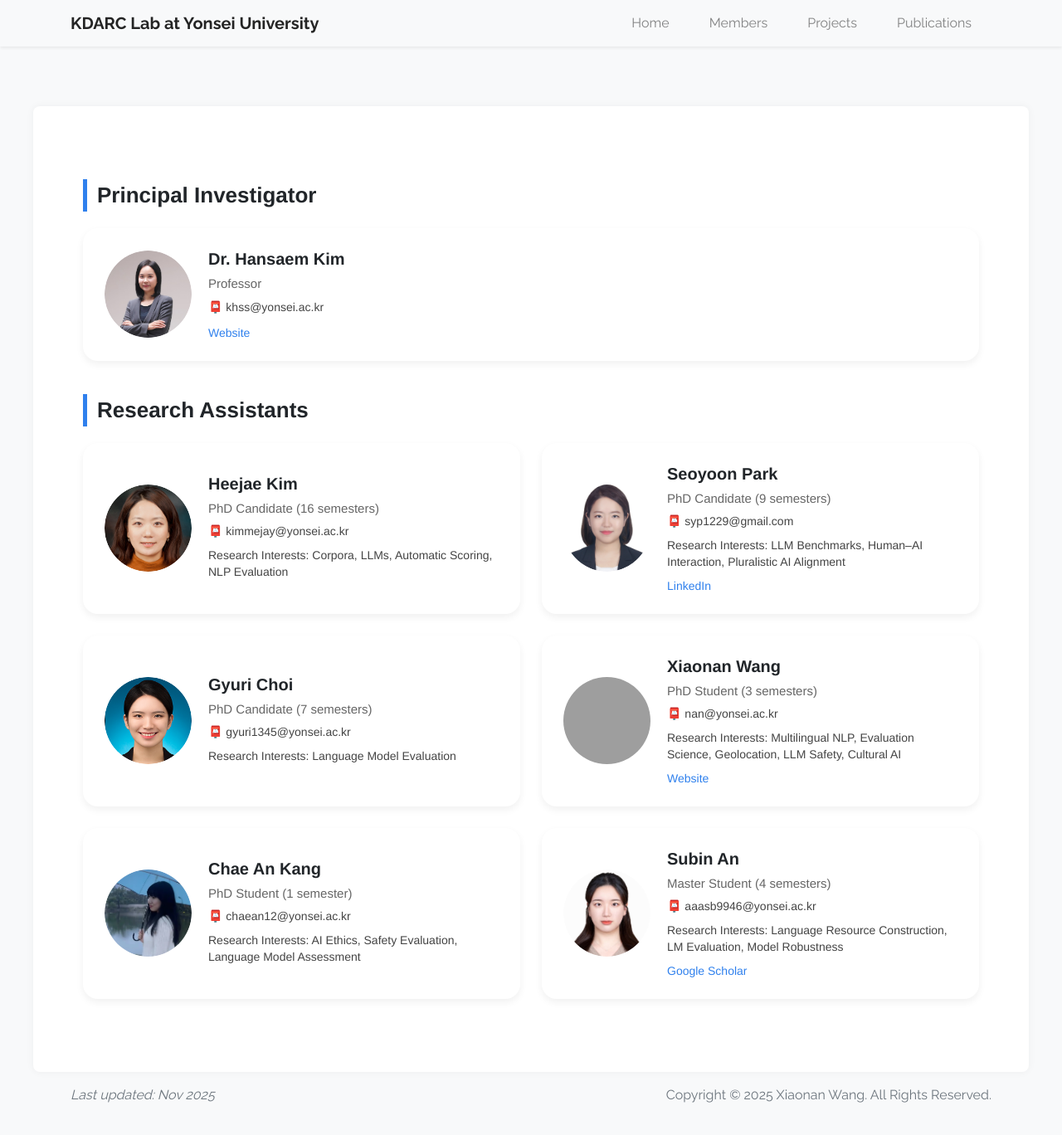
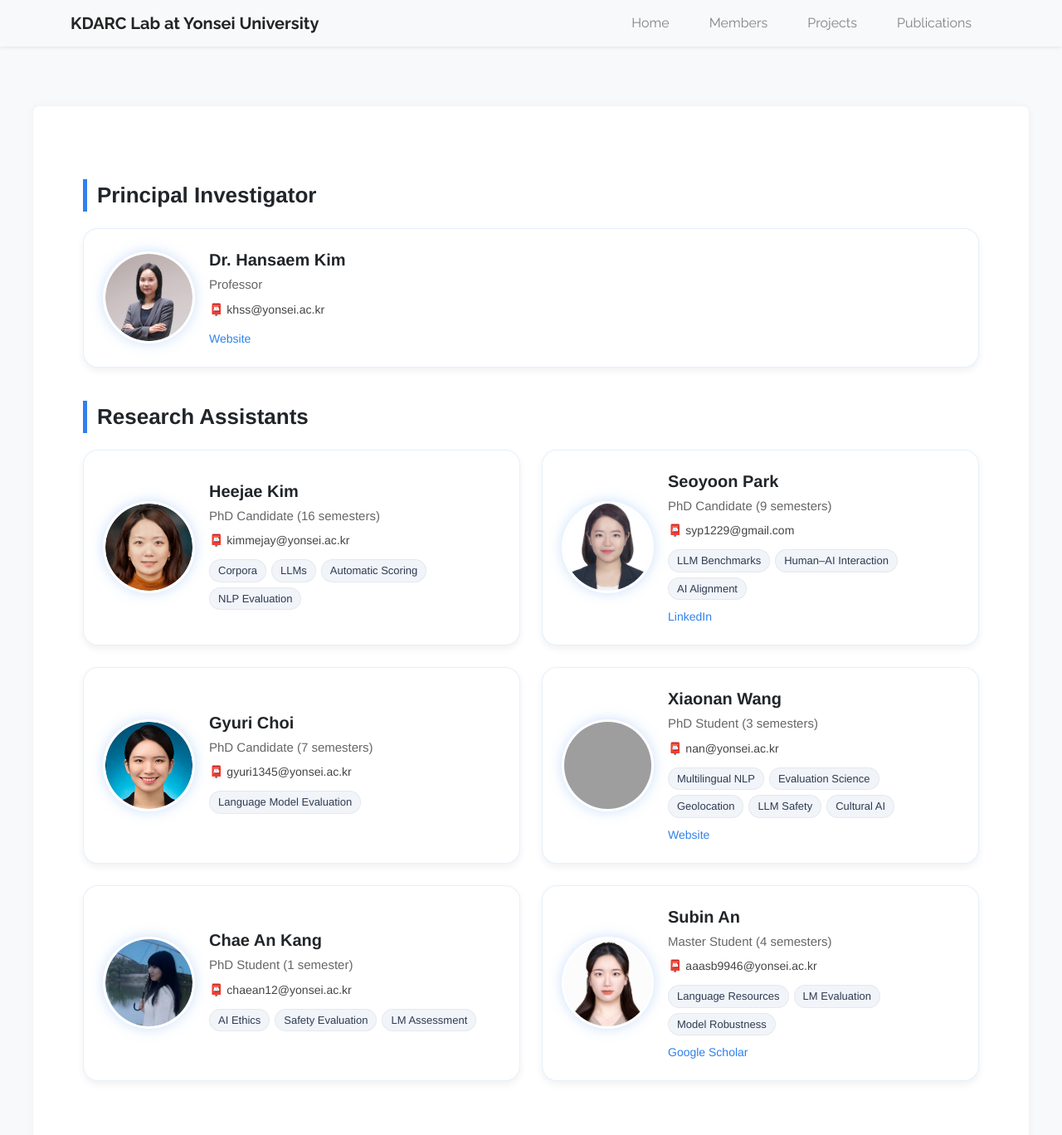
Before and after one commit to wangxiaonan-git/kdarc-lab, a Jekyll site: the page built from members.html, in a window 1280 px wide and 1400 px high. Shown: the top 1368 px of the window at 83% size. Built offline with Jekyll 4.4.1, drawn with Linux system fonts in a browser that asks for light colours; grey boxes are pictures that could not be loaded.

Commit message:
Update members.html

```diff
--- a/members.html
+++ b/members.html
@@ -4,11 +4,14 @@ title: Members
 ---
 
 <style>
+/* ===================== GLOBAL STYLE ===================== */
+
 .team-section {
   max-width: 1100px;
   margin: 40px auto;
   padding: 0 10px;
   font-family: "Helvetica Neue", Helvetica, Arial, sans-serif;
+  animation: fadeInUp 0.5s ease-out;
 }
 
 .team-title {
@@ -32,14 +37,20 @@ title: Members
   display: flex;
   gap: 20px;
   align-items: center;
+  position: relative;
   box-shadow: 0 4px 10px rgba(0,0,0,0.06);
-  transition: all 0.2s ease;
+  border: 1px solid rgba(47,128,237,0.12);
+  transition: all 0.25s ease;
+  backdrop-filter: blur(2px);
 }
 
 .member-card:hover {
-  transform: translateY(-3px);
-  box-shadow: 0 8px 18px rgba(0,0,0,0.12);
+  transform: translateY(-5px);
+  box-shadow: 0 8px 20px rgba(0,0,0,0.12);
+  border: 1px solid rgba(47,128,237,0.35);
 }
+
+/* ===================== PHOTO WITH HALO ===================== */
 
 .member-photo {
   width: 105px;
@@ -47,7 +58,11 @@ title: Members
   border-radius: 50%;
   object-fit: cover;
   aspect-ratio: 1/1;
+  position: relative;
+  box-shadow: 0 0 0 3px #ffffff, 0 0 18px rgba(47,128,237,0.35);
 }
+
+/* ===================== TEXT ===================== */
 
 .member-info { flex: 1; }
 
@@ -60,25 +75,52 @@ title: Members
 .member-role {
   font-size: 15px;
   color: #666;
-  margin-bottom: 6px;
+  margin-bottom: 8px;
 }
 
 .member-email {
   font-size: 14px;
   color: #444;
+  margin-bottom: 12px;
+}
+
+/* ===================== INTEREST TAGS (PILL STYLE) ===================== */
+
+.interest-list {
+  display: flex;
+  flex-wrap: wrap;
+  gap: 6px;
   margin-bottom: 8px;
 }
 
-.member-interests {
-  font-size: 14px;
-  color: #444;
-  line-height: 1.45;
-  margin-bottom: 6px;
+.interest-tag {
+  background: #f1f4f9;
+  color: #2f3b52;
+  padding: 3px 10px;
+  border-radius: 14px;
+  font-size: 13px;
+  font-weight: 500;
+  border: 1px solid rgba(0,0,0,0.05);
 }
+
+/* ===================== WEBSITE LINK ===================== */
 
 .member-website {
   font-size: 14px;
   color: #2f80ed;
+}
+
+/* ===================== ANIMATION ===================== */
+
+@keyframes fadeInUp {
+  from {
+    opacity: 0;
+    transform: translateY(12px);
+  }
+  to {
+    opacity: 1;
+    transform: translateY(0);
+  }
 }
 </style>
 
@@ -116,8 +158,12 @@ title: Members
         <div class="member-name">Heejae Kim</div>
         <div class="member-role">PhD Candidate (16 semesters)</div>
         <div class="member-email">📮 kimmejay@yonsei.ac.kr</div>
-        <div class="member-interests">
-          Research Interests: Corpora, LLMs, Automatic Scoring, NLP Evaluation
+
+        <div class="interest-list">
+          <span class="interest-tag">Corpora</span>
+          <span class="interest-tag">LLMs</span>
+          <span class="interest-tag">Automatic Scoring</span>
+          <span class="interest-tag">NLP Evaluation</span>
         </div>
       </div>
     </div>
@@ -129,22 +175,27 @@ title: Members
         <div class="member-name">Seoyoon Park</div>
         <div class="member-role">PhD Candidate (9 semesters)</div>
         <div class="member-email">📮 syp1229@gmail.com</div>
-        <div class="member-interests">
-          Research Interests: LLM Benchmarks, Human–AI Interaction, Pluralistic AI Alignment
+
+        <div class="interest-list">
+          <span class="interest-tag">LLM Benchmarks</span>
+          <span class="interest-tag">Human–AI Interaction</span>
+          <span class="interest-tag">AI Alignment</span>
         </div>
+
         <a class="member-website" href="https://www.linkedin.com/in/seoyoon-park-b2505513a" target="_blank">LinkedIn</a>
       </div>
     </div>
 
-    <!-- Gyuri -->
+    <!-- Gyuri Choi -->
     <div class="member-card">
       <img class="member-photo" src="/kdarc-lab/assets/images/member/Choi Gyuri.png">
       <div class="member-info">
         <div class="member-name">Gyuri Choi</div>
         <div class="member-role">PhD Candidate (7 semesters)</div>
         <div class="member-email">📮 gyuri1345@yonsei.ac.kr</div>
-        <div class="member-interests">
-          Research Interests: Language Model Evaluation
+
+        <div class="interest-list">
+          <span class="interest-tag">Language Model Evaluation</span>
         </div>
       </div>
     </div>
@@ -156,9 +207,15 @@ title: Members
         <div class="member-name">Xiaonan Wang</div>
         <div class="member-role">PhD Student (3 semesters)</div>
         <div class="member-email">📮 nan@yonsei.ac.kr</div>
-        <div class="member-interests">
-          Research Interests: Multilingual NLP, Evaluation Science, Geolocation, LLM Safety, Cultural AI
+
+        <div class="interest-list">
+          <span class="interest-tag">Multilingual NLP</span>
+          <span class="interest-tag">Evaluation Science</span>
+          <span class="interest-tag">Geolocation</span>
+          <span class="interest-tag">LLM Safety</span>
+          <span class="interest-tag">Cultural AI</span>
         </div>
+
         <a class="member-website" href="https://wangxiaonan-git.github.io/" target="_blank">Website</a>
       </div>
     </div>
@@ -170,8 +227,11 @@ title: Members
         <div class="member-name">Chae An Kang</div>
         <div class="member-role">PhD Student (1 semester)</div>
         <div class="member-email">📮 chaean12@yonsei.ac.kr</div>
-        <div class="member-interests">
-          Research Interests: AI Ethics, Safety Evaluation, Language Model Assessment
+
+        <div class="interest-list">
+          <span class="interest-tag">AI Ethics</span>
+          <span class="interest-tag">Safety Evaluation</span>
+          <span class="interest-tag">LM Assessment</span>
         </div>
       </div>
     </div>
@@ -183,9 +243,13 @@ title: Members
         <div class="member-name">Subin An</div>
         <div class="member-role">Master Student (4 semesters)</div>
         <div class="member-email">📮 aaasb9946@yonsei.ac.kr</div>
-        <div class="member-interests">
-          Research Interests: Language Resource Construction, LM Evaluation, Model Robustness
+
+        <div class="interest-list">
+          <span class="interest-tag">Language Resources</span>
+          <span class="interest-tag">LM Evaluation</span>
+          <span class="interest-tag">Model Robustness</span>
         </div>
+
         <a class="member-website"
            href="https://scholar.google.co.kr/citations?user=WZHrMfsAAAAJ&hl=ko"
            target="_blank">Google Scholar</a>
```
Also changed, not shown: other parts of members.html (+2 -0 lines).
